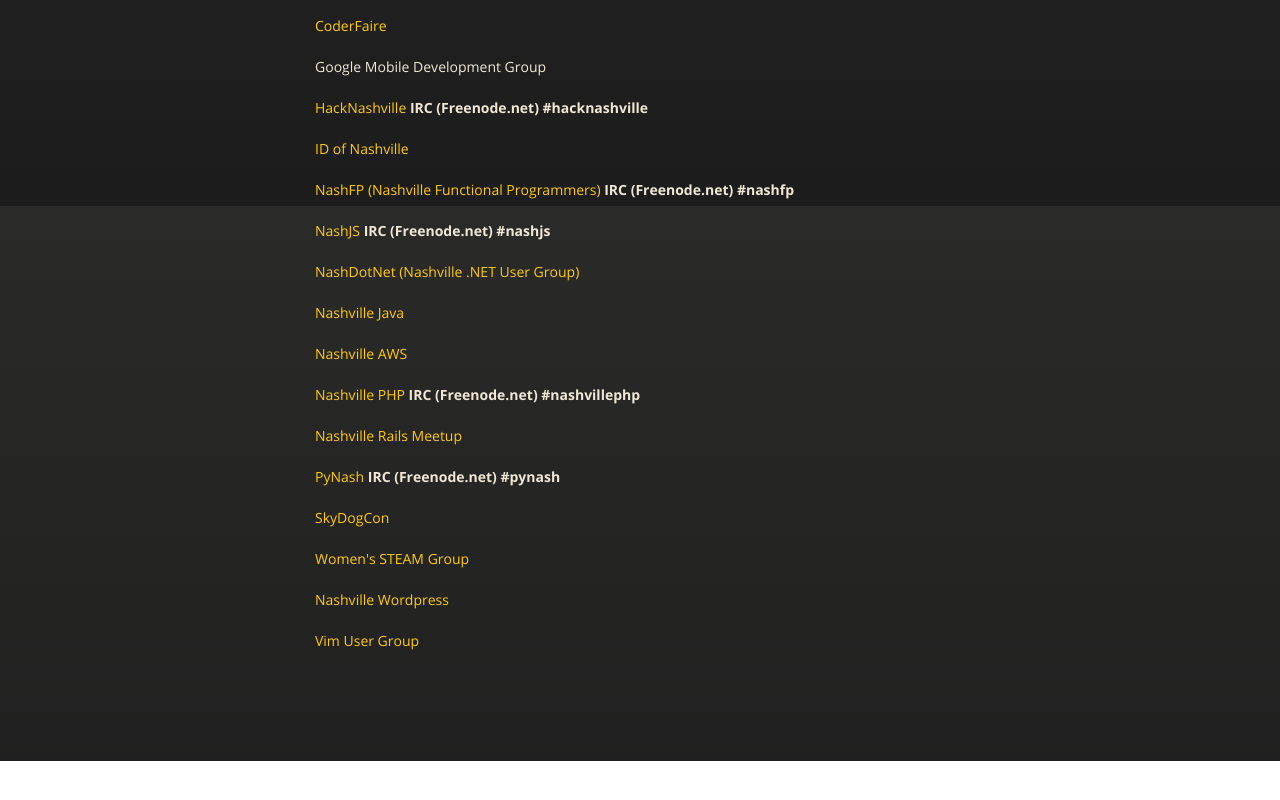
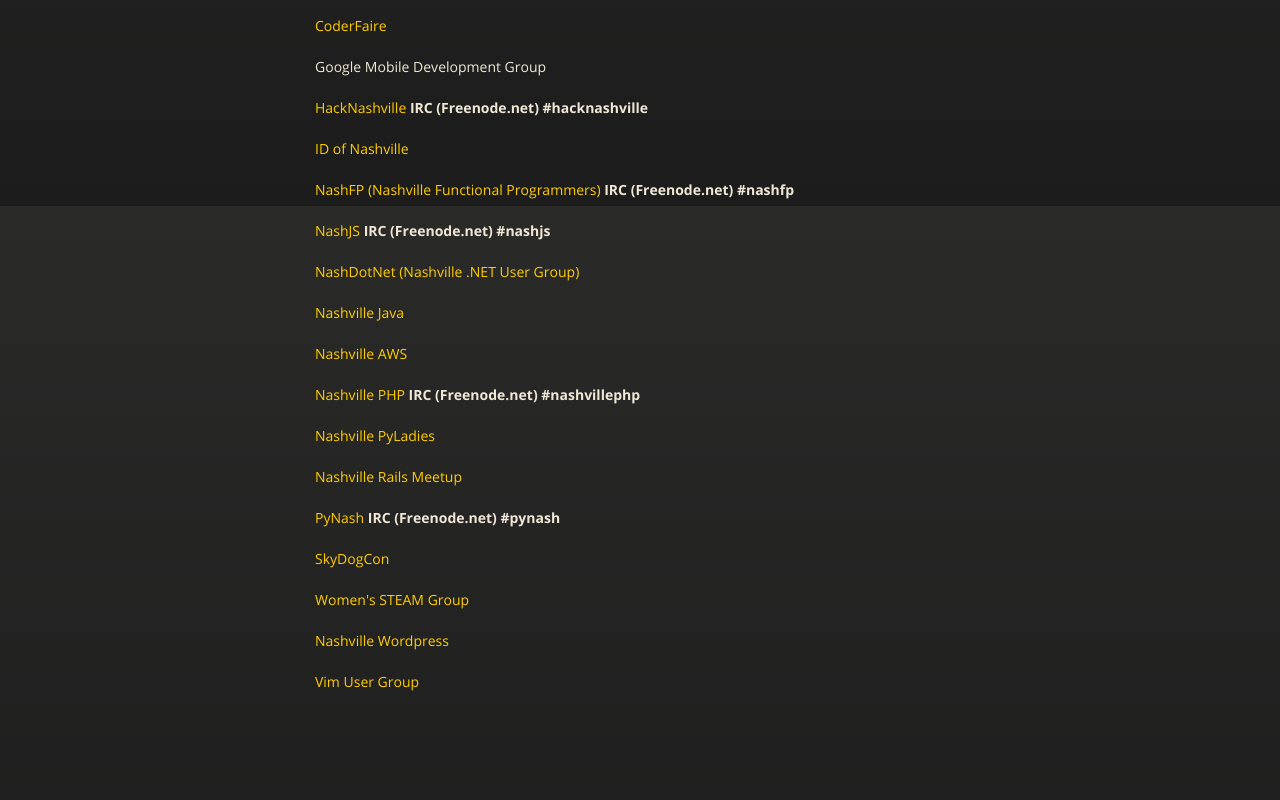
Before and after one commit to NCUSGL/ncusgl.github.com, a plain HTML site: page index.html in a window 1280 px wide. Shown: the part 594-1394 px from the top of the page. Before the commit the page ends 1355 px from the top, so only its background shows below. Drawn offline with nearby package versions, Linux system fonts and the light colour scheme.

Commit message:
Added Nashville PyLadies with link

```diff
--- a/index.html
+++ b/index.html
@@ -72,6 +72,8 @@
 <p><a href="http://nashvillephp.org">Nashville PHP</a>
 <strong>IRC (Freenode.net) #nashvillephp</strong></p>
 
+<p><a href="http://www.meetup.com/nashville-pyladies">Nashville PyLadies</a></p>
+
 <p><a href="http://www.meetup.com/nashvillerails/">Nashville Rails Meetup</a></p>
 
 <p><a href="http://pynash.org">PyNash</a>
```
